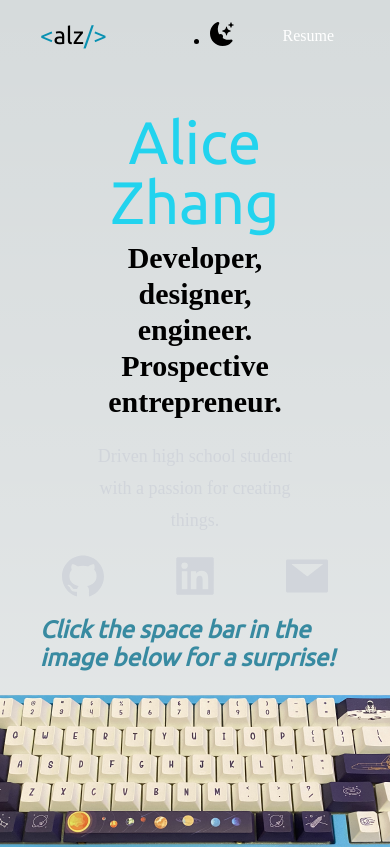
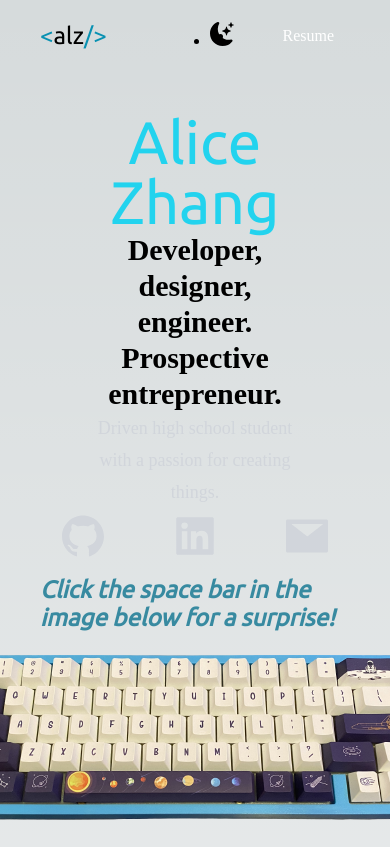
Before and after one commit to azhang45/alz, a Next.js app: page / in a window 390 px wide. Shown: the top 847 px of the page. Built offline with nearby package versions, Linux system fonts and the light colour scheme.

Commit message:
curser pointer on down arrow

```diff
--- a/src/pages/index.js
+++ b/src/pages/index.js
@@ -49,8 +49,8 @@ export default function Home() {
 
           <div className='text-center px-10 lg:p-8'>
             <h2 className='text-6xl lg:py-3 text-cyan-400 font-medium font-ubuntu'>Alice Zhang</h2>
-            <h3 className='text-3xl py-2'>Developer, designer, engineer. Prospective entrepreneur.</h3>
-            <p className='text-lg py-3 leading-8 text-gray-300'>
+            <h3 className='text-3xl md:py-2'>Developer, designer, engineer. Prospective entrepreneur.</h3>
+            <p className='text-lg md:py-3 leading-8 text-gray-300'>
               Driven high school student with a passion for creating things.
             </p>
           </div>
--- a/src/styles/Home.module.css
+++ b/src/styles/Home.module.css
@@ -48,6 +48,7 @@
 
 .downarrow {
   transition: transform 500ms;
+  cursor: pointer;
 }
 
 .downarrow:hover {
```
